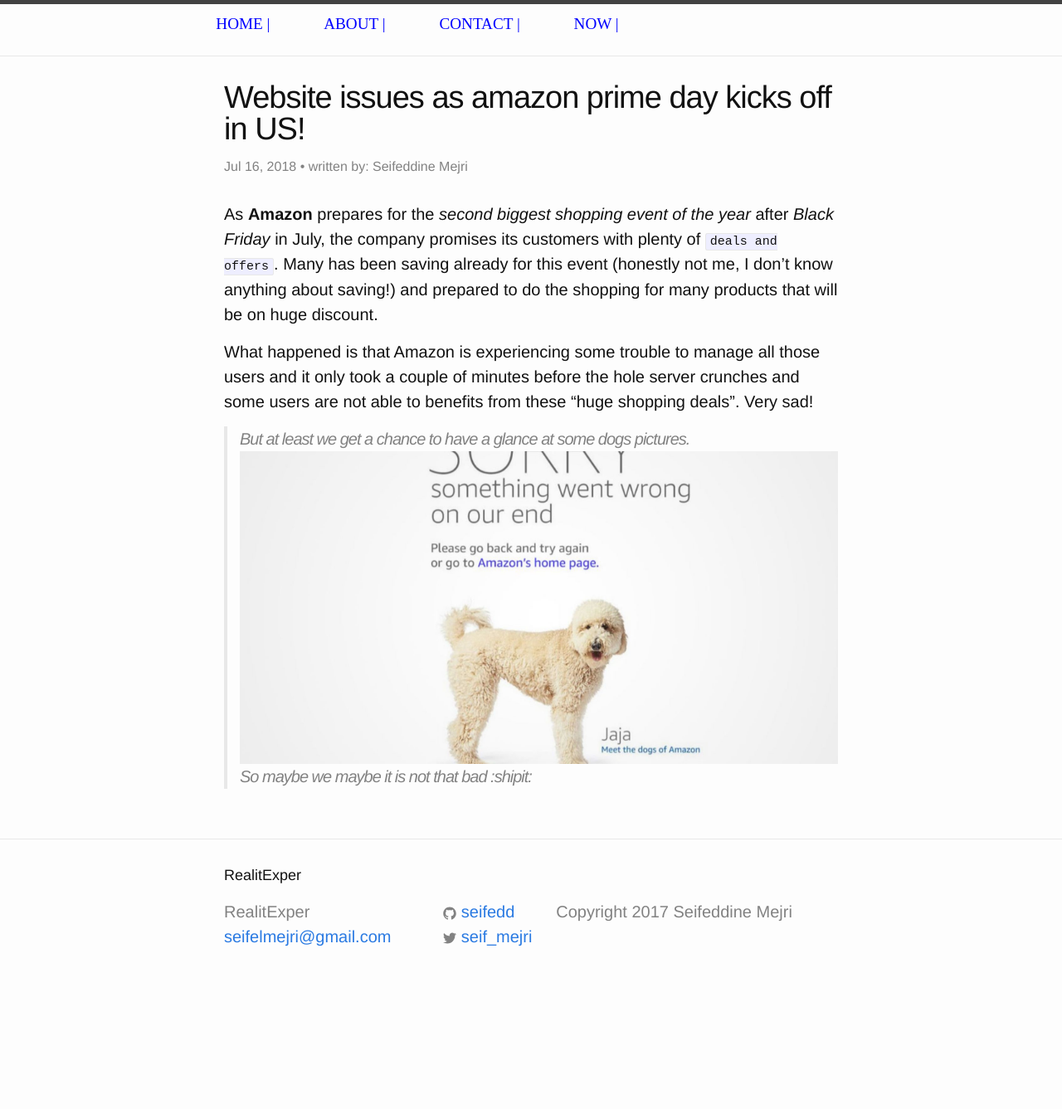
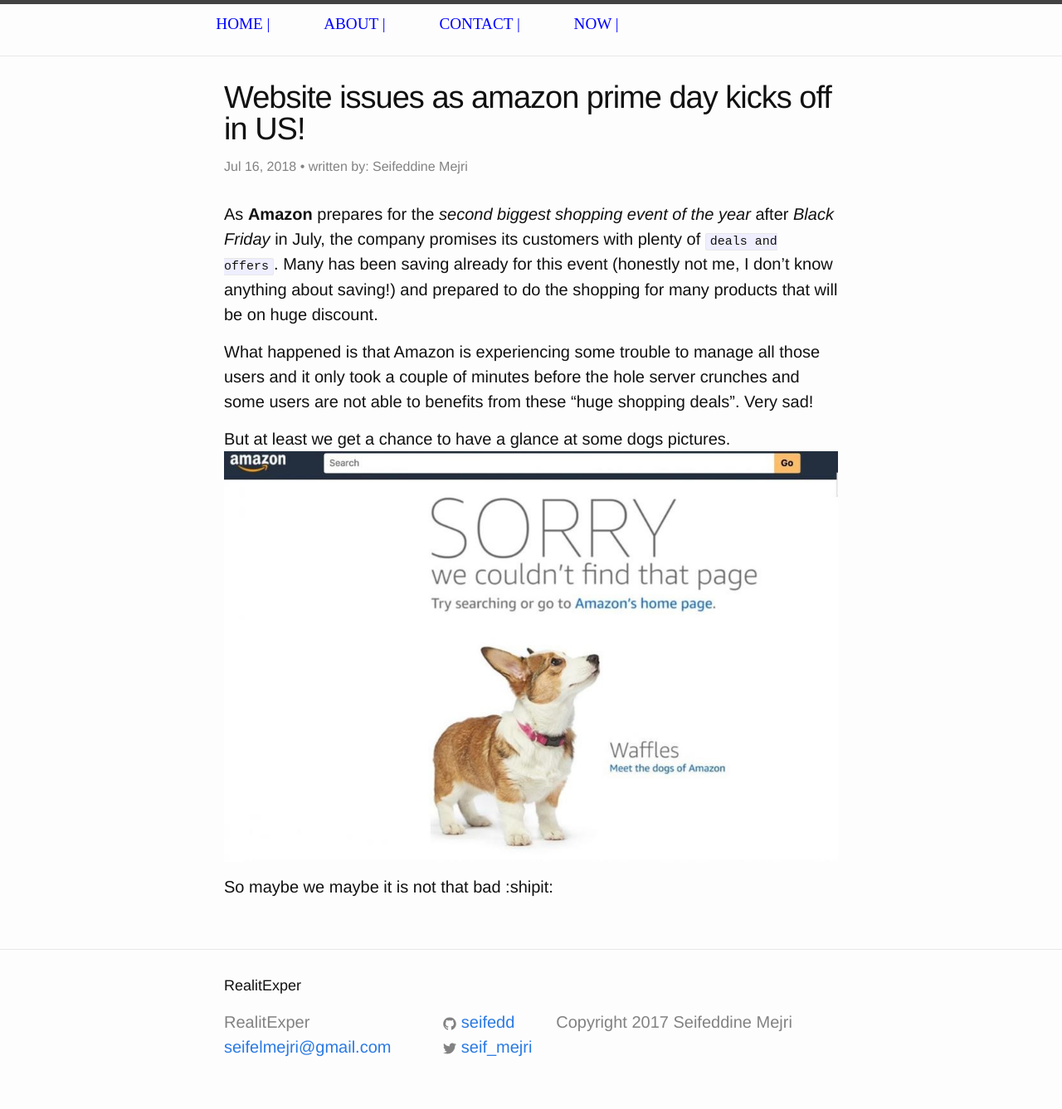
Before and after one commit to seifedd/Reality, a Jekyll site: the page built from _posts/2018-07-16-What happened to Amazon today.markdown, in a window 1280 px wide. Shown: the whole page at 83% size. Built offline with Jekyll 4.4.1, drawn with Linux system fonts in a browser that asks for light colours; comment, search, counter and statistics services are not loaded; before the commit the page ends 1204 px from its top, so only the background shows below that.

Commit message:
fixed_image

```diff
--- a/_posts/2018-07-16-What happened to Amazon today.markdown
+++ b/_posts/2018-07-16-What happened to Amazon today.markdown
@@ -14,6 +14,7 @@ As **Amazon** prepares for the  *second biggest shopping event of the year* afte
 
 What happened is that Amazon is experiencing some trouble to manage all those users and it only took a couple of minutes before the hole server crunches and some users are not able to benefits from these "huge shopping deals". Very sad!
 
->But at least we get a chance to have a glance at some dogs pictures.
-![Img_dog](https://github.com/seifedd/Reality/blob/master/img/dog.jpg "Image_dog")
->So maybe we maybe it is not that bad :shipit:
+But at least we get a chance to have a glance at some dogs pictures.
+![Img_dog](https://github.com/seifedd/Reality/blob/master/img/dog.jpg "Image_dog"){:class="img-responsive"}
+
+So maybe we maybe it is not that bad :shipit:
```
Also changed, not shown: img/dog.jpg.
